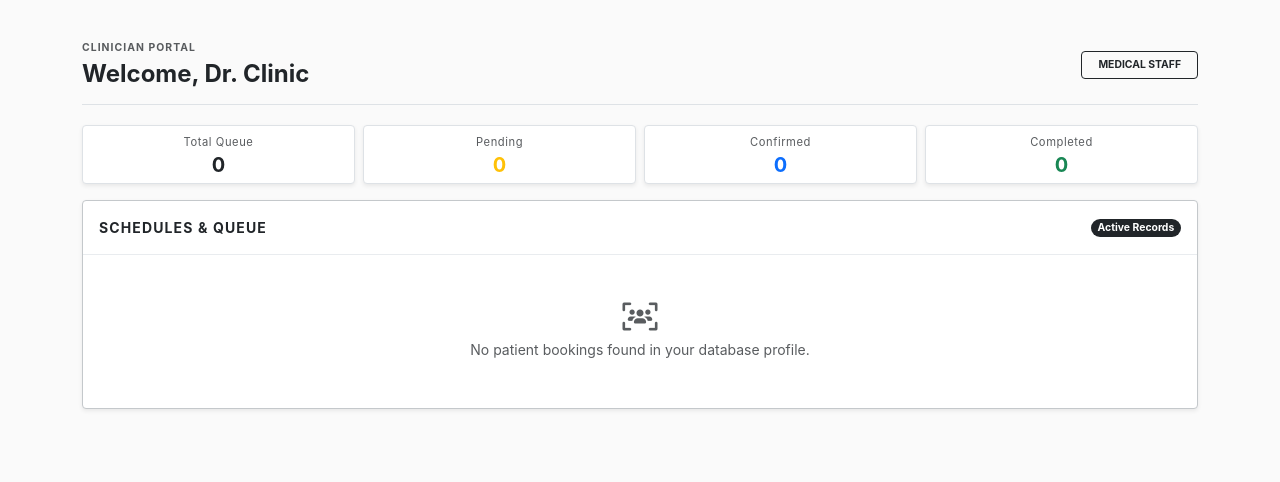
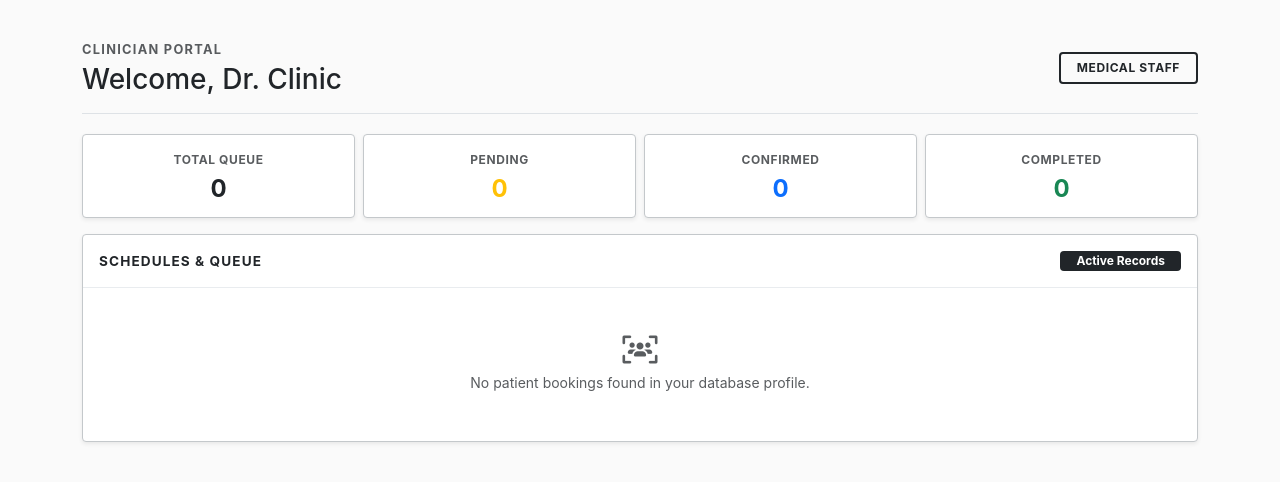
Before and after one commit to jinoestillore-infotech/Clinic-Appointment-System, a Flask app: page /staff/dashboard in a window 1280 px wide. Shown: the part 49-531 px from the top of the page. Run offline with Flask 3, Linux system fonts and the light colour scheme; a user stored in the database is signed in; data that the repository does not hold is empty.

Commit message:
modified the dashboard for the doctor/staff

```diff
--- a/app/templates/staff/dashboard.html
+++ b/app/templates/staff/dashboard.html
@@ -6,42 +6,46 @@
 <div class="row g-3">
     <!-- Welcome Header Segment -->
     <div class="col-12 mb-1">
-        <div class="d-flex flex-column flex-sm-row align-items-sm-center justify-content-between border-bottom pb-3 gap-2">
+        <!--
+          UX FIX: Boosted spacing gap and typography hierarchy.
+          Changed font sizes to standard, highly readable values (0.85rem minimum) for clear contrast.
+        -->
+        <div class="d-flex flex-column flex-sm-row align-items-sm-center justify-content-between border-bottom pb-3 gap-3">
             <div>
-                <span class="text-uppercase text-muted fw-bold d-block mb-1" style="font-size: 0.65rem; letter-spacing: 0.1em;">Clinician Portal</span>
-                <h2 class="h4 fw-bold text-dark mb-0">Welcome, Dr. {{ session.get('first_name', 'Doctor') }}</h2>
+                <span class="text-uppercase text-muted fw-bold d-block mb-1" style="font-size: 0.8rem; letter-spacing: 0.1em;">Clinician Portal</span>
+                <h2 class="h3 fw-extrabold text-dark mb-0">Welcome, Dr. {{ session.get('first_name', 'Doctor') }}</h2>
             </div>
             <div>
-                <span class="badge border border-dark text-dark rounded-1 px-3 py-2 small fw-bold text-uppercase" style="font-size: 0.65rem;">Medical Staff</span>
+                <span class="badge border border-2 border-dark text-dark rounded-1 px-3 py-2 fw-bold text-uppercase" style="font-size: 0.75rem; letter-spacing: 0.05em;">Medical Staff</span>
             </div>
         </div>
     </div>
 
-    <!-- METRICS OVERVIEW STRIP (Optimized grid for narrow displays) -->
+    <!-- METRICS OVERVIEW STRIP (Optimized grid for narrow displays and touch safety) -->
     <div class="col-12">
         <div class="row g-2 text-center">
             <div class="col-6 col-sm-3">
-                <div class="border rounded-1 p-2 bg-white shadow-sm h-100 d-flex flex-column justify-content-center">
-                    <span class="text-muted d-block small mb-1" style="font-size: 0.7rem; letter-spacing: 0.05em;">Total Queue</span>
-                    <strong class="text-dark fs-5 lh-1">{{ stats.total }}</strong>
+                <div class="border border-secondary-subtle rounded-1 p-3 bg-white shadow-sm h-100 d-flex flex-column justify-content-between">
+                    <span class="text-muted d-block fw-bold text-uppercase mb-2" style="font-size: 0.75rem; letter-spacing: 0.05em;">Total Queue</span>
+                    <strong class="text-dark fs-4 lh-1">{{ stats.total }}</strong>
                 </div>
             </div>
             <div class="col-6 col-sm-3">
-                <div class="border rounded-1 p-2 bg-white shadow-sm h-100 d-flex flex-column justify-content-center">
-                    <span class="text-muted d-block small mb-1" style="font-size: 0.7rem; letter-spacing: 0.05em;">Pending</span>
-                    <strong class="text-warning fs-5 lh-1">{{ stats.Pending }}</strong>
+                <div class="border border-secondary-subtle rounded-1 p-3 bg-white shadow-sm h-100 d-flex flex-column justify-content-between">
+                    <span class="text-muted d-block fw-bold text-uppercase mb-2" style="font-size: 0.75rem; letter-spacing: 0.05em;">Pending</span>
+                    <strong class="text-warning fs-4 lh-1">{{ stats.Pending }}</strong>
                 </div>
             </div>
             <div class="col-6 col-sm-3">
-                <div class="border rounded-1 p-2 bg-white shadow-sm h-100 d-flex flex-column justify-content-center">
-                    <span class="text-muted d-block small mb-1" style="font-size: 0.7rem; letter-spacing: 0.05em;">Confirmed</span>
-                    <strong class="text-primary fs-5 lh-1">{{ stats.Confirmed }}</strong>
+                <div class="border border-secondary-subtle rounded-1 p-3 bg-white shadow-sm h-100 d-flex flex-column justify-content-between">
+                    <span class="text-muted d-block fw-bold text-uppercase mb-2" style="font-size: 0.75rem; letter-spacing: 0.05em;">Confirmed</span>
+                    <strong class="text-primary fs-4 lh-1">{{ stats.Confirmed }}</strong>
                 </div>
             </div>
             <div class="col-6 col-sm-3">
-                <div class="border rounded-1 p-2 bg-white shadow-sm h-100 d-flex flex-column justify-content-center">
-                    <span class="text-muted d-block small mb-1" style="font-size: 0.7rem; letter-spacing: 0.05em;">Completed</span>
-                    <strong class="text-success fs-5 lh-1">{{ stats.Completed }}</strong>
+                <div class="border border-secondary-subtle rounded-1 p-3 bg-white shadow-sm h-100 d-flex flex-column justify-content-center">
+                    <span class="text-muted d-block fw-bold text-uppercase mb-2" style="font-size: 0.75rem; letter-spacing: 0.05em;">Completed</span>
+                    <strong class="text-success fs-4 lh-1">{{ stats.Completed }}</strong>
                 </div>
             </div>
         </div>
@@ -51,8 +55,8 @@
     <div class="col-12">
         <div class="card border border-secondary-subtle rounded-1 shadow-sm bg-white">
             <div class="card-header bg-transparent border-bottom border-light-subtle py-3 px-3 d-flex align-items-center justify-content-between flex-wrap gap-2">
-                <span class="text-uppercase text-dark fw-bold mb-0 small" style="letter-spacing: 0.08em;">Schedules & Queue</span>
-                <span class="badge bg-dark rounded-pill px-2.5 py-1" style="font-size: 0.65rem;">Active Records</span>
+                <span class="text-uppercase text-dark fw-bold mb-0" style="font-size: 0.85rem; letter-spacing: 0.08em;">Schedules & Queue</span>
+                <span class="badge bg-dark rounded-1 px-3 py-1.5 fw-bold" style="font-size: 0.75rem;">Active Records</span>
             </div>
             <div class="card-body p-0">
                 {% if not appointments %}
@@ -62,27 +66,28 @@
                     </div>
                 {% else %}
                     {% for appt in appointments %}
-                        <div class="p-3 border-bottom border-light-subtle">
+                        <!-- Increased vertical padding for comfortable scanning on mobile -->
+                        <div class="p-3 p-sm-4 border-bottom border-light-subtle">
                             <!-- Adaptive Top Header Block (Stacks vertically on small screens) -->
-                            <div class="d-flex flex-column flex-sm-row justify-content-between align-items-start gap-2">
-                                <!-- Patient Info Details with Left Indicator Border -->
-                                <div class="border-start border-2 border-dark ps-2">
-                                    <span class="text-uppercase text-muted fw-bold d-block mb-0.5" style="font-size: .75rem; letter-spacing: 0.05em;">
-                                        {{ appt.appointment_date }} at {{ appt.appointment_time }}
+                            <div class="d-flex flex-column flex-sm-row justify-content-between align-items-start gap-2.5">
+                                <!-- Patient Info Details with Left Accent Border (Thickened to 4px for solid anchoring) -->
+                                <div class="border-start border-4 border-dark ps-3">
+                                    <span class="text-uppercase text-danger fw-extrabold d-block mb-1" style="font-size: .8rem; letter-spacing: 0.08em;">
+                                        <i class="fa-regular fa-clock me-1"></i> {{ appt.appointment_date }} at {{ appt.appointment_time }}
                                     </span>
-                                    <strong class="text-dark d-block fs-6">
+                                    <strong class="text-dark d-block fs-5 fw-extrabold mb-1">
                                         Patient: {{ appt.pat_first }} {{ appt.pat_last }}
                                     </strong>
-                                    <span class="text-muted d-block small" style="font-size: 0.75rem;">Contact: {{ appt.phone_number or 'Not provided' }}</span>
+                                    <span class="text-secondary d-block fw-bold" style="font-size: 0.85rem;">Contact: {{ appt.phone_number or 'Not provided' }}</span>
                                 </div>
-                                <!-- Status Badge Block -->
-                                <div class="flex-shrink-0 mt-1 mt-sm-0">
-                                    <span class="badge border
+                                <!-- Status Badge Block (Enlarged to 0.75rem for high legibility) -->
+                                <div class="flex-shrink-0 mt-2 mt-sm-0">
+                                    <span class="badge border border-2
                                         {% if appt.status == 'Confirmed' %}border-primary text-primary
                                         {% elif appt.status == 'Pending' %}border-warning text-warning
                                         {% elif appt.status == 'Completed' %}border-success text-success
                                         {% else %}border-danger text-danger{% endif %}
-                                        bg-white text-uppercase rounded-1 px-2 py-1" style="font-size: 0.55rem; letter-spacing: 0.05em;">
+                                        bg-white text-uppercase rounded-1 px-3 py-1.5 fw-bold" style="font-size: 0.75rem; letter-spacing: 0.05em;">
                                         {{ appt.status }}
                                     </span>
                                 </div>
@@ -90,35 +95,39 @@
 
                             <!-- Optional Patient Symptoms Summary -->
                             {% if appt.symptoms_brief %}
-                                <div class="mt-2 text-muted small bg-light p-2.5 rounded-1" style="font-size: 0.75rem; line-height: 1.4;">
+                                <div class="mt-3 text-dark bg-light p-3 rounded-1 border border-secondary-subtle" style="font-size: 0.85rem; line-height: 1.45;">
                                     <strong class="text-dark">Reason for Visit:</strong> {{ appt.symptoms_brief }}
                                 </div>
                             {% endif %}
 
                             <!-- Completed Medical Notes Display (if already completed) -->
                             {% if appt.status == 'Completed' and appt.medical_notes %}
-                                <div class="mt-2 p-2.5 rounded-1 border border-light-subtle small text-dark bg-white" style="font-size: 0.75rem; line-height: 1.4;">
-                                    <strong>Consultation Notes:</strong><br>
+                                <div class="mt-3 p-3 rounded-1 border border-secondary-subtle text-dark bg-white" style="font-size: 0.85rem; line-height: 1.45;">
+                                    <strong class="text-dark mb-1 d-block">Consultation Notes:</strong>
                                     <span class="text-secondary">{{ appt.medical_notes }}</span>
                                 </div>
                             {% endif %}
 
-                            <!-- Clinician Action Bar (Optimized Stack for Mobile viewports) -->
+                            <!-- Clinician Action Bar (Stacks beautifully with tactile targets) -->
                             {% if appt.status in ('Pending', 'Confirmed') %}
-                                <div class="d-flex flex-column flex-sm-row align-items-stretch align-items-sm-center justify-content-between mt-3 pt-2 border-top border-light-subtle gap-2">
-                                    <div class="small text-muted py-1">
-                                        Consultation Fee: <strong>₱{{ "%.2f"|format(appt.amount_due) }}</strong>
-                                        <span class="badge {% if appt.payment_status == 'Paid' %}bg-success-subtle text-success{% else %}bg-warning-subtle text-warning{% endif %} ms-1" style="font-size: 0.6rem;">
+                                <div class="d-flex flex-column flex-sm-row align-items-stretch align-items-sm-center justify-content-between mt-3.5 pt-3 border-top border-light-subtle gap-3">
+                                    <div class="text-dark py-1" style="font-size: 0.9rem;">
+                                        Consultation Fee: <strong class="fw-extrabold">₱{{ "%.2f"|format(appt.amount_due) }}</strong>
+                                        <span class="badge {% if appt.payment_status == 'Paid' %}bg-success text-white{% else %}bg-warning text-dark{% endif %} ms-1" style="font-size: 0.7rem; padding: 0.35em 0.65em;">
                                             {{ appt.payment_status }}
                                         </span>
                                     </div>
 
-                                    <!-- Mobile-Friendly stacked buttons -->
-                                    <div class="d-flex flex-column flex-sm-row gap-1.5 mt-1 mt-sm-0">
+                                    <!--
+                                      MOBILE REFACTOR: Changed wrapper to d-flex flex-column to stack buttons.
+                                      Assigned "mb-2 mb-sm-0" to forms and nested wraps to resolve the "Buttons are not margin" issue.
+                                      Forced full-width action blocks ("w-100 w-sm-auto") with accessible height "min-height: 44px" to ensure seamless interaction.
+                                    -->
+                                    <div class="d-flex flex-column flex-sm-row gap-2 mt-1 mt-sm-0 w-100 w-sm-auto">
                                         <!-- If appointment is still pending approval -->
                                         {% if appt.status == 'Pending' %}
-                                            <form action="{{ url_for('staff.confirm', appointment_id=appt.id) }}" method="POST" class="m-0 d-grid d-sm-inline-block">
-                                                <button type="submit" class="btn btn-dark btn-sm rounded-1 text-uppercase fw-bold py-2 px-3 py-sm-1" style="font-size: 0.7rem;">
+                                            <form action="{{ url_for('staff.confirm', appointment_id=appt.id) }}" method="POST" class="m-0 mb-2 mb-sm-0 w-100 w-sm-auto d-grid d-sm-inline-block">
+                                                <button type="submit" class="btn btn-dark btn-sm rounded-1 text-uppercase fw-bold py-2.5 px-4" style="font-size: 0.8rem; letter-spacing: 0.05em; min-height: 44px;">
                                                     Confirm Booking
                                                 </button>
                                             </form>
@@ -126,18 +135,20 @@
 
                                         <!-- If appointment is confirmed and ready to be completed -->
                                         {% if appt.status == 'Confirmed' %}
-                                            <button type="button"
-                                                    class="btn btn-outline-black btn-sm rounded-1 text-uppercase fw-bold btn-complete-trigger py-2 px-3 py-sm-1"
-                                                    style="font-size: 0.7rem;"
-                                                    data-action-url="{{ url_for('staff.complete', appointment_id=appt.id) }}"
-                                                    data-patient-name="{{ appt.pat_first }} {{ appt.pat_last }}">
-                                                Checkout & Complete
-                                            </button>
+                                            <div class="d-grid d-sm-inline-block mb-2 mb-sm-0 w-100 w-sm-auto">
+                                                <button type="button"
+                                                        class="btn btn-outline-black btn-sm rounded-1 text-uppercase fw-bold btn-complete-trigger py-2.5 px-4 w-100"
+                                                        style="font-size: 0.8rem; letter-spacing: 0.05em; min-height: 44px;"
+                                                        data-action-url="{{ url_for('staff.complete', appointment_id=appt.id) }}"
+                                                        data-patient-name="{{ appt.pat_first }} {{ appt.pat_last }}">
+                                                    Checkout & Complete
+                                                </button>
+                                            </div>
                                         {% endif %}
 
                                         <!-- Cancel action (Can cancel either pending or confirmed) -->
-                                        <form action="{{ url_for('staff.cancel', appointment_id=appt.id) }}" method="POST" onsubmit="return confirm('Are you sure you want to cancel this appointment schedule?');" class="m-0 d-grid d-sm-inline-block">
-                                            <button type="submit" class="btn btn-outline-danger btn-sm rounded-1 text-uppercase fw-bold py-2 px-3 py-sm-1" style="font-size: 0.7rem;">
+                                        <form action="{{ url_for('staff.cancel', appointment_id=appt.id) }}" method="POST" onsubmit="return confirm('Are you sure you want to cancel this appointment schedule?');" class="m-0 w-100 w-sm-auto d-grid d-sm-inline-block">
+                                            <button type="submit" class="btn btn-outline-danger btn-sm rounded-1 text-uppercase fw-bold py-2.5 px-4" style="font-size: 0.8rem; letter-spacing: 0.05em; min-height: 44px;">
                                                 Decline
                                             </button>
                                         </form>
@@ -168,15 +179,20 @@
 
                     <div class="mb-1">
                         <label for="medical_notes" class="form-label text-secondary small mb-1" style="font-size: 0.75rem;">Treatment Notes / Prescription *</label>
-                        <textarea class="form-control border-secondary-subtle bg-white rounded-1 small" id="medical_notes" name="medical_notes" rows="4" placeholder="Enter findings, prescriptions, or post-appointment guidance details..." required></textarea>
+                        <!-- Ensured robust, high contrast border and padding for easy touch typing -->
+                        <textarea class="form-control border-secondary-subtle bg-white rounded-1 small p-2" id="medical_notes" name="medical_notes" rows="4" placeholder="Enter findings, prescriptions, or post-appointment guidance details..." required></textarea>
                         <div class="invalid-feedback">Please enter clinical notes before finalizing.</div>
                     </div>
                 </div>
+                <!--
+                  MOBILE REFACTOR: Modal buttons stack on mobile (width: 100%) and feature vertical tap clearance.
+                  Maintains the correct standard sequence order ("Finalize" on top, "Go Back" below) on mobile.
+                -->
                 <div class="modal-footer border-0 pt-0 d-flex flex-column flex-sm-row justify-content-end gap-2">
-                    <button type="button" class="btn btn-outline-black btn-sm rounded-1 px-3 py-2 py-sm-1.5 text-uppercase fw-bold small w-100 w-sm-auto order-2 order-sm-1" style="font-size: 0.75rem;" data-bs-dismiss="modal">
+                    <button type="button" class="btn btn-outline-black btn-sm rounded-1 px-3 py-2.5 py-sm-1.5 text-uppercase fw-bold small w-100 w-sm-auto order-2 order-sm-1" style="font-size: 0.75rem; min-height: 44px;" data-bs-dismiss="modal">
                         Go Back
                     </button>
-                    <button type="submit" class="btn btn-dark btn-sm rounded-1 px-3 py-2 py-sm-1.5 text-uppercase fw-bold small w-100 w-sm-auto order-1 order-sm-2" style="font-size: 0.75rem;">
+                    <button type="submit" class="btn btn-dark btn-sm rounded-1 px-3 py-2.5 py-sm-1.5 text-uppercase fw-bold small w-100 w-sm-auto order-1 order-sm-2" style="font-size: 0.75rem; min-height: 44px;">
                         Finalize & Bill
                     </button>
                 </div>
@@ -185,7 +201,7 @@
     </div>
 </div>
 
-<!-- Modal Trigger Handler Script -->
+<!-- Modal Trigger Handler Script (Left completely untouched to guarantee 100% backend compatibility) -->
 <script>
     document.addEventListener('DOMContentLoaded', function () {
         const completeTriggers = document.querySelectorAll('.btn-complete-trigger');
```
